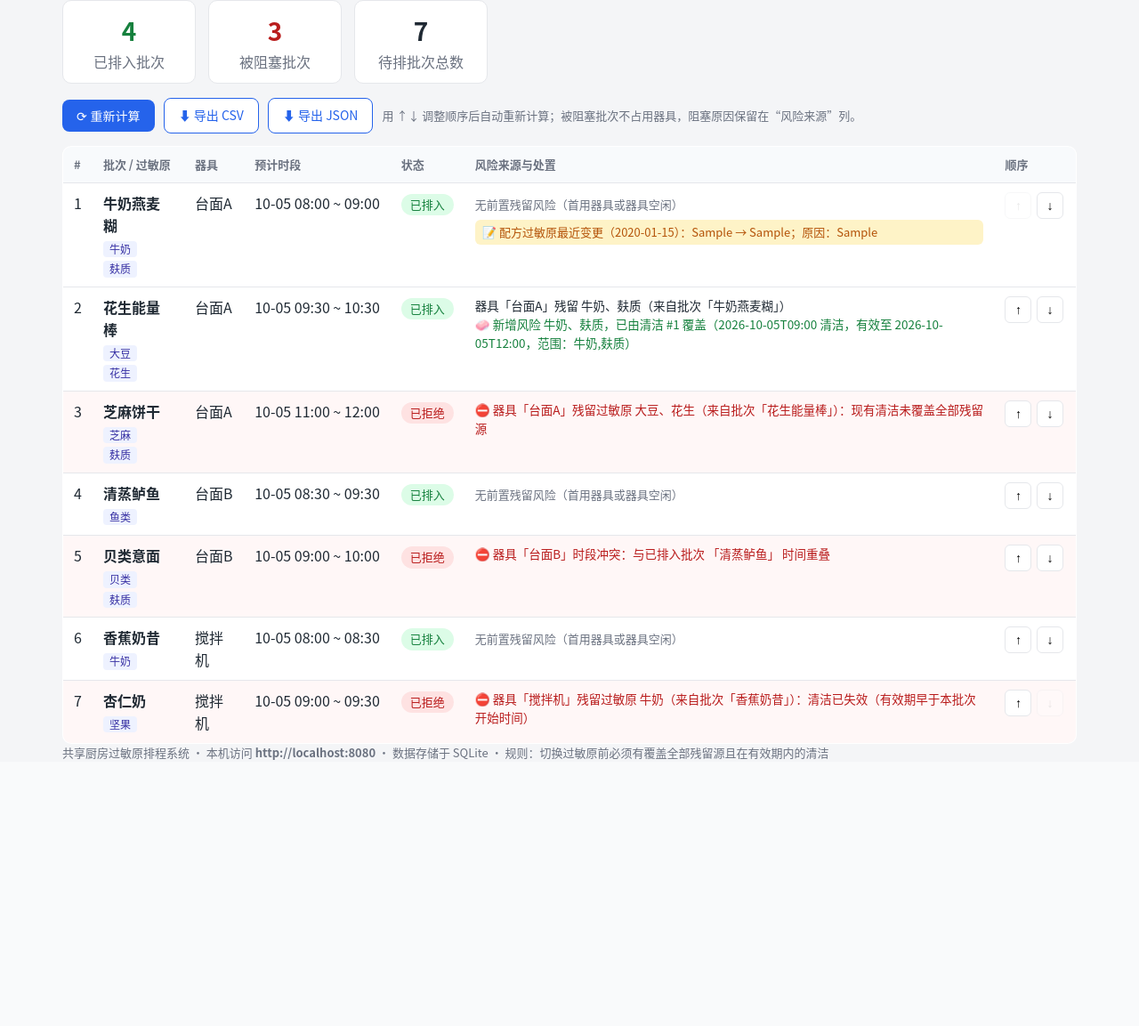
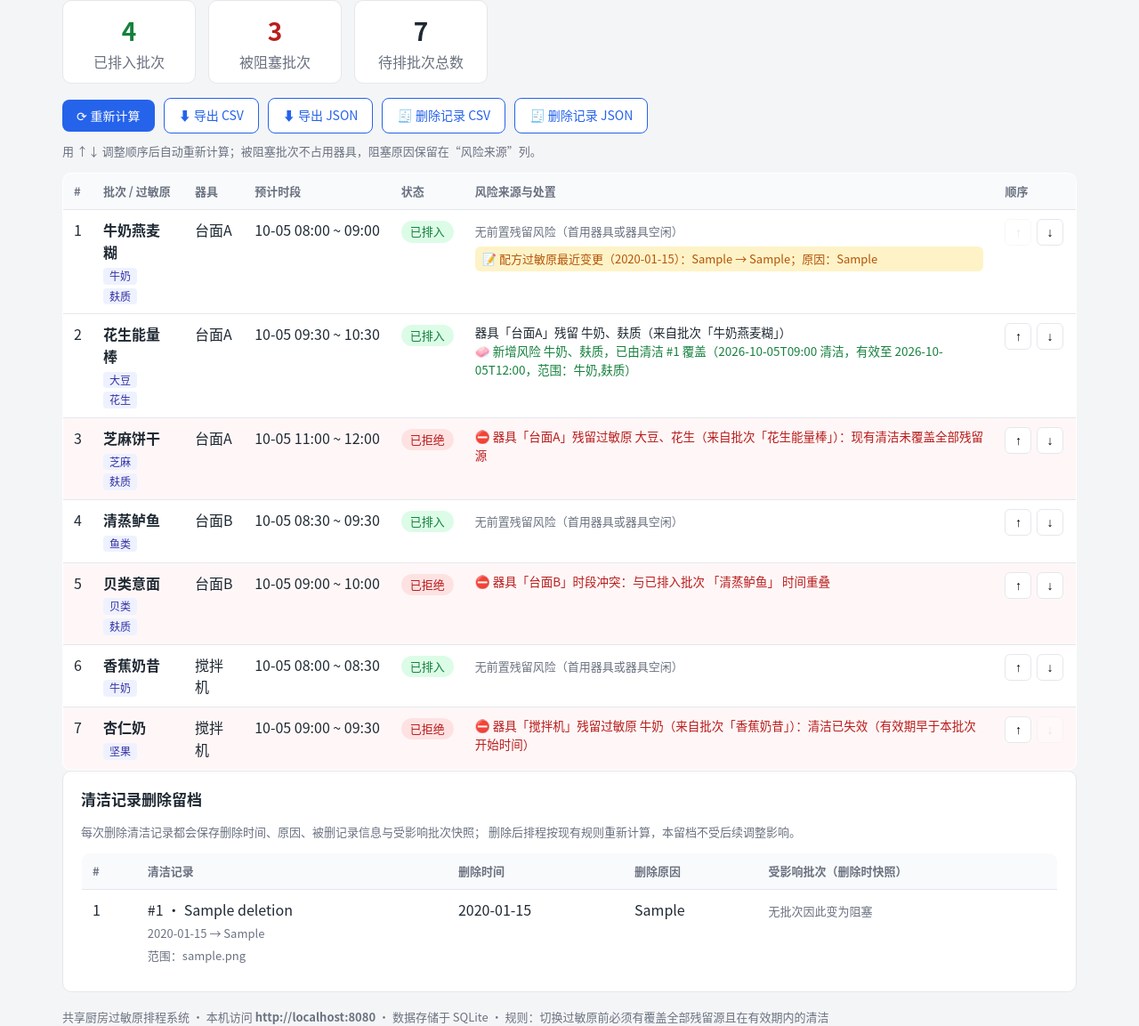
Before and after one commit to Peter03312/solo-gsb-bb5c15ad-a82bda1c-66c7-5418-abd4-fb9a0f5edf72, a Flask app: page / in a window 1280 px wide. Shown: the part 84-1237 px from the top of the page at 89% size. Before the commit the page ends 938 px from the top, so only its background shows below. Run offline with Flask 3, Linux system fonts and the light colour scheme; data comes from the database, SQL or seed files in the repository; tables that the repository leaves empty hold one stand-in row (values such as "Sample post").

Commit message:
GSB a82bda1c-66c7-5418-abd4-fb9a0f5edf72 B: platform archive

```diff
--- a/app.py
+++ b/app.py
@@ -61,6 +61,18 @@ CREATE TABLE IF NOT EXISTS allergen_revision (
     new_allergens TEXT NOT NULL DEFAULT '',
     reason TEXT NOT NULL,
     changed_at TEXT NOT NULL
+);
+CREATE TABLE IF NOT EXISTS cleaning_deletion (
+    id INTEGER PRIMARY KEY AUTOINCREMENT,
+    cleaning_id INTEGER NOT NULL,
+    equipment_id INTEGER,
+    equipment_name TEXT NOT NULL DEFAULT '',
+    cleaned_at TEXT NOT NULL DEFAULT '',
+    valid_until TEXT NOT NULL DEFAULT '',
+    covers TEXT NOT NULL DEFAULT '',
+    reason TEXT NOT NULL,
+    deleted_at TEXT NOT NULL,
+    affected TEXT NOT NULL DEFAULT '[]'
 );
 """
 
@@ -183,14 +195,20 @@ def revision_note_text(rev):
 
 # ---------------------------------------------------------------- 排程引擎
 
-def compute_schedule(conn):
-    """按当前顺序（seq, 计划开始时间）逐个尝试排入，返回每批次的结果。"""
+def compute_schedule(conn, exclude_cleaning_id=None):
+    """按当前顺序（seq, 计划开始时间）逐个尝试排入，返回每批次的结果。
+
+    exclude_cleaning_id 给出的清洁记录在本次计算中视为不存在（规则本身不变），
+    用于删除清洁前预演：找出因该记录失效而被阻塞的批次。
+    """
     eq_names = {r["id"]: r["name"] for r in conn.execute("SELECT * FROM equipment")}
     equip_of = {}
     for r in conn.execute("SELECT * FROM batch_equipment"):
         equip_of.setdefault(r["batch_id"], []).append(r["equipment_id"])
     cleanings = {}
     for r in conn.execute("SELECT * FROM cleaning ORDER BY cleaned_at, id"):
+        if exclude_cleaning_id is not None and r["id"] == exclude_cleaning_id:
+            continue
         c = dict(r)
         c["cleaned_dt"] = parse_dt(c["cleaned_at"])
         c["valid_dt"] = parse_dt(c["valid_until"])
@@ -303,6 +321,72 @@ def normalize_seq(conn):
     conn.commit()
 
 
+def cleaning_cover_text(covers):
+    return "全部过敏原" if (covers or "").strip() == "*" else (covers or "").replace(",", "、")
+
+
+def affected_of_cleaning(conn, cid):
+    """删除清洁记录前按当前排程预演。
+
+    返回 (cleaning, affected)：cleaning 为该记录行（不存在则为 None）；
+    affected 为因该记录失效而由“已排入”变为“阻塞”的批次列表，
+    每项包含批次信息、新阻塞原因，以及原先由本清洁缓解的风险说明。
+    预演只把该记录视为不存在，排程规则仍由 compute_schedule 统一执行，
+    因此级联影响（前序批次失占器具导致后续批次失去残留依据等）也会自然体现。
+    """
+    cleaning = conn.execute(
+        "SELECT c.*, e.name AS equipment_name FROM cleaning c"
+        " JOIN equipment e ON e.id = c.equipment_id WHERE c.id=?",
+        (cid,)).fetchone()
+    if cleaning is None:
+        return None, []
+    before = {r["id"]: r for r in compute_schedule(conn)}
+    after = {r["id"]: r for r in compute_schedule(conn, exclude_cleaning_id=cid)}
+    affected = []
+    for bid, a in after.items():
+        b = before.get(bid)
+        if b is None or b["status"] != "accepted" or a["status"] != "blocked":
+            continue
+        mitigated = []
+        for risk in b["risks"]:
+            if risk["level"] == "mitigated" and risk["cleaning"] \
+                    and risk["cleaning"]["id"] == cid:
+                mitigated.append({
+                    "equipment": risk["equipment"],
+                    "from_batch": risk["from_batch"],
+                    "new_risks": risk["new_risks"],
+                    "summary": (f"器具「{risk['equipment']}」上来自批次"
+                                f"「{risk['from_batch']}」的新增风险"
+                                f" {join_alg(risk['new_risks'])} 原由本清洁覆盖"),
+                })
+        affected.append({
+            "batch_id": a["id"],
+            "batch_name": a["name"],
+            "equipment_names": a["equipment_names"],
+            "prev_status": "已排入",
+            "new_status": "已阻塞",
+            "block_reasons": a["blocks"],
+            "mitigated_here": mitigated,
+        })
+    return cleaning, affected
+
+
+def cleaning_deletion_rows(conn):
+    """读取清洁删除审计记录，affected 快照解析为列表供页面/导出使用。"""
+    rows = []
+    for r in conn.execute(
+            "SELECT cd.*, e.name AS equipment_name_now FROM cleaning_deletion cd"
+            " LEFT JOIN equipment e ON e.id = cd.equipment_id"
+            " ORDER BY cd.id DESC"):
+        d = dict(r)
+        try:
+            d["affected_list"] = json.loads(d.get("affected") or "[]")
+        except (TypeError, ValueError):
+            d["affected_list"] = []
+        rows.append(d)
+    return rows
+
+
 # ---------------------------------------------------------------- 页面路由
 
 @app.context_processor
@@ -320,7 +404,8 @@ def index():
     accepted = sum(1 for r in results if r["status"] == "accepted")
     return render_template("index.html", results=results,
                            accepted=accepted,
-                           blocked_count=len(results) - accepted)
+                           blocked_count=len(results) - accepted,
+                           cleaning_deletions=cleaning_deletion_rows(get_db()))
 
 
 @app.post("/recalculate")
@@ -488,13 +573,60 @@ def add_cleaning():
     return redirect(url_for("equipment_page"))
 
 
-@app.post("/cleanings/<int:cid>/delete")
+@app.route("/cleanings/<int:cid>/delete", methods=["GET", "POST"])
 def delete_cleaning(cid):
+    """删除清洁记录：
+
+    GET  按当前排程预演，列出因该记录失效而由“已排入/风险已缓解”变为
+         阻塞的批次及原因，要求操作者填写删除原因后确认；
+    POST 校验记录仍存在、删除原因非空，随后在同一事务内保存删除时间、
+         原因与受影响批次快照并删除记录。记录不存在或原因为空时拒绝，
+         不改动任何数据。取消（返回）同样不产生改动。
+    """
     conn = get_db()
-    conn.execute("DELETE FROM cleaning WHERE id=?", (cid,))
-    conn.commit()
-    flash("清洁记录已删除", "ok")
-    return redirect(url_for("equipment_page"))
+    if request.method == "POST":
+        cleaning = conn.execute(
+            "SELECT c.*, e.name AS equipment_name FROM cleaning c"
+            " JOIN equipment e ON e.id = c.equipment_id WHERE c.id=?",
+            (cid,)).fetchone()
+        reason = request.form.get("reason", "").strip()
+        if cleaning is None:
+            flash("清洁记录不存在或已被删除，未改动任何数据", "error")
+            return redirect(url_for("equipment_page"))
+        if not reason:
+            # 拒绝操作：保留原数据，回到确认页并附原因必填提示
+            cleaning_preview, affected = affected_of_cleaning(conn, cid)
+            flash("未删除：请填写删除原因并确认", "error")
+            return render_template(
+                "cleaning_delete.html", cleaning=cleaning_preview,
+                affected=affected, reason_value=reason), 400
+        # 确认前再按当前排程计算一次受影响批次并保存快照
+        _, affected = affected_of_cleaning(conn, cid)
+        deleted_at = datetime.now().isoformat(timespec="minutes")
+        with conn:
+            conn.execute(
+                "INSERT INTO cleaning_deletion(cleaning_id, equipment_id,"
+                " equipment_name, cleaned_at, valid_until, covers, reason,"
+                " deleted_at, affected) VALUES (?,?,?,?,?,?,?,?,?)",
+                (cleaning["id"], cleaning["equipment_id"],
+                 cleaning["equipment_name"], cleaning["cleaned_at"],
+                 cleaning["valid_until"], cleaning["covers"], reason,
+                 deleted_at, json.dumps(affected, ensure_ascii=False)))
+            conn.execute("DELETE FROM cleaning WHERE id=?", (cid,))
+        if affected:
+            names = "、".join(f"「{a['batch_name']}」" for a in affected)
+            flash(f"清洁记录已删除并留档；以下批次因该记录失效转为阻塞：{names}。"
+                  f"看板已按现有规则重新计算", "ok")
+        else:
+            flash("清洁记录已删除并留档；当前排程无批次因此变为阻塞", "ok")
+        return redirect(url_for("index"))
+
+    cleaning, affected = affected_of_cleaning(conn, cid)
+    if cleaning is None:
+        flash("清洁记录不存在或已被删除，未改动任何数据", "error")
+        return redirect(url_for("equipment_page"))
+    return render_template("cleaning_delete.html", cleaning=cleaning,
+                           affected=affected, reason_value="")
 
 
 # ---------------------------------------------------------------- 导出
@@ -550,16 +682,87 @@ def export_csv():
 
 @app.route("/export.json")
 def export_json():
-    results = compute_schedule(get_db())
+    conn = get_db()
+    results = compute_schedule(conn)
     payload = {
         "generated_at": datetime.now().isoformat(timespec="seconds"),
         "app_url": APP_URL,
         "schedule": export_rows(results),
+        "cleaning_deletions": cleaning_deletion_export_rows(conn),
     }
     return Response(json.dumps(payload, ensure_ascii=False, indent=2),
                     mimetype="application/json; charset=utf-8",
                     headers={"Content-Disposition":
                              "attachment; filename=schedule_risk.json"})
+
+
+# ---------------------------------------------------- 清洁删除审计导出
+
+def cleaning_deletion_export_rows(conn):
+    """把清洁删除审计记录展开为可导出的结构（含受影响批次快照）。"""
+    rows = []
+    for d in cleaning_deletion_rows(conn):
+        rows.append({
+            "deletion_id": d["id"],
+            "cleaning_id": d["cleaning_id"],
+            "equipment": d["equipment_name"],
+            "cleaned_at": d["cleaned_at"],
+            "valid_until": d["valid_until"],
+            "covers": cleaning_cover_text(d["covers"]),
+            "deleted_at": d["deleted_at"],
+            "reason": d["reason"],
+            "affected_count": len(d["affected_list"]),
+            "affected_batches": [
+                {"batch_id": a.get("batch_id"),
+                 "batch": a.get("batch_name"),
+                 "equipment": "、".join(a.get("equipment_names") or []),
+                 "prev_status": a.get("prev_status"),
+                 "new_status": a.get("new_status"),
+                 "block_reasons": a.get("block_reasons", [])}
+                for a in d["affected_list"]],
+        })
+    return rows
+
+
+@app.route("/export/cleaning-deletions.csv")
+def export_cleaning_deletions_csv():
+    out = io.StringIO()
+    out.write("﻿")  # BOM，便于 Excel 识别中文
+    w = csv.writer(out)
+    w.writerow(["删除序号", "清洁记录ID", "器具", "清洁时间", "有效至", "覆盖范围",
+                "删除时间", "删除原因", "受影响批次数",
+                "受影响批次（状态变化）", "删除后阻塞原因"])
+    for d in cleaning_deletion_export_rows(get_db()):
+        if d["affected_batches"]:
+            names = "、".join(
+                f"{a['batch']}（{a['prev_status']}→{a['new_status']}）"
+                for a in d["affected_batches"])
+            reasons = " | ".join(
+                f"{a['batch']}：{'；'.join(a['block_reasons'])}"
+                for a in d["affected_batches"])
+        else:
+            names, reasons = "无", "无"
+        w.writerow([d["deletion_id"], d["cleaning_id"], d["equipment"],
+                    d["cleaned_at"].replace("T", " "),
+                    d["valid_until"].replace("T", " "), d["covers"],
+                    d["deleted_at"].replace("T", " "), d["reason"],
+                    d["affected_count"], names, reasons])
+    return Response(out.getvalue(), mimetype="text/csv; charset=utf-8",
+                    headers={"Content-Disposition":
+                             "attachment; filename=cleaning_deletions.csv"})
+
+
+@app.route("/export/cleaning-deletions.json")
+def export_cleaning_deletions_json():
+    payload = {
+        "generated_at": datetime.now().isoformat(timespec="seconds"),
+        "app_url": APP_URL,
+        "cleaning_deletions": cleaning_deletion_export_rows(get_db()),
+    }
+    return Response(json.dumps(payload, ensure_ascii=False, indent=2),
+                    mimetype="application/json; charset=utf-8",
+                    headers={"Content-Disposition":
+                             "attachment; filename=cleaning_deletions.json"})
 
 
 # ---------------------------------------------------------------- 启动
--- a/static/style.css
+++ b/static/style.css
@@ -154,3 +154,24 @@ details.rev summary { cursor: pointer; color: var(--accent); font-size: 13px; wh
 .inline-form input {
   flex: 1; padding: 8px 10px; border: 1px solid var(--line); border-radius: 8px; font-size: 14px;
 }
+
+.delete-meta { max-width: 560px; }
+.delete-meta th { width: 90px; }
+
+.affected-list { margin: 10px 0 0; padding: 0; list-style: none; }
+.affected-list > li {
+  border: 1px solid var(--line); border-left: 4px solid var(--bad);
+  border-radius: 8px; padding: 10px 14px; margin-bottom: 10px; background: #fffafa;
+}
+.affected-head { display: flex; align-items: center; gap: 8px; flex-wrap: wrap; }
+.affected-mit { font-size: 13px; color: var(--ok); margin: 4px 0; }
+
+.delete-form { max-width: 640px; display: flex; flex-direction: column; gap: 10px; }
+.delete-form label { display: flex; flex-direction: column; gap: 6px; font-size: 14px; }
+.delete-form textarea {
+  padding: 8px 10px; border: 1px solid var(--line); border-radius: 8px;
+  font-size: 14px; font-family: inherit; resize: vertical;
+}
+.form-actions { display: flex; gap: 10px; align-items: center; }
+
+.deletion-log .reasons ul { margin-top: 4px; padding-left: 6px; }
--- a/templates/index.html
+++ b/templates/index.html
@@ -13,6 +13,8 @@
   </form>
   <a class="btn ghost" href="{{ url_for('export_csv') }}">⬇ 导出 CSV</a>
   <a class="btn ghost" href="{{ url_for('export_json') }}">⬇ 导出 JSON</a>
+  <a class="btn ghost" href="{{ url_for('export_cleaning_deletions_csv') }}">🧾 删除记录 CSV</a>
+  <a class="btn ghost" href="{{ url_for('export_cleaning_deletions_json') }}">🧾 删除记录 JSON</a>
   <span class="hint">用 ↑↓ 调整顺序后自动重新计算；被阻塞批次不占用器具，阻塞原因保留在“风险来源”列。</span>
 </div>
 
@@ -84,4 +86,46 @@
   </tbody>
 </table>
 {% endif %}
+
+<section class="panel deletion-log">
+  <h2>清洁记录删除留档</h2>
+  <p class="hint">每次删除清洁记录都会保存删除时间、原因、被删记录信息与受影响批次快照；
+    删除后排程按现有规则重新计算，本留档不受后续调整影响。</p>
+  {% if not cleaning_deletions %}<p class="empty">暂无清洁记录删除操作。</p>{% else %}
+  <table>
+    <thead>
+      <tr><th>#</th><th>清洁记录</th><th>删除时间</th><th>删除原因</th><th>受影响批次（删除时快照）</th></tr>
+    </thead>
+    <tbody>
+    {% for d in cleaning_deletions %}
+      <tr>
+        <td>{{ d.id }}</td>
+        <td>
+          #{{ d.cleaning_id }} · {{ d.equipment_name }}<br>
+          <span class="muted time">{{ d.cleaned_at.replace('T', ' ') }} → {{ d.valid_until.replace('T', ' ') }}</span><br>
+          <span class="muted">范围：{% if d.covers == '*' %}全部过敏原{% else %}{{ d.covers.replace(',', '、') }}{% endif %}</span>
+        </td>
+        <td class="time">{{ d.deleted_at.replace('T', ' ') }}</td>
+        <td>{{ d.reason }}</td>
+        <td>
+          {% if not d.affected_list %}<span class="muted">无批次因此变为阻塞</span>{% else %}
+          <ul class="reasons">
+            {% for a in d.affected_list %}
+            <li>
+              <strong>{{ a.batch_name }}</strong>
+              <span class="badge ok">{{ a.prev_status }}</span> → <span class="badge bad">{{ a.new_status }}</span>
+              <ul class="reasons">
+                {% for reason in a.block_reasons %}<li class="block">⛔ {{ reason }}</li>{% endfor %}
+              </ul>
+            </li>
+            {% endfor %}
+          </ul>
+          {% endif %}
+        </td>
+      </tr>
+    {% endfor %}
+    </tbody>
+  </table>
+  {% endif %}
+</section>
 {% endblock %}
```
Also changed, not shown: templates/cleaning_delete.html (added, +66 -0 lines), templates/equipment.html (+4 -3 lines), README.md.
